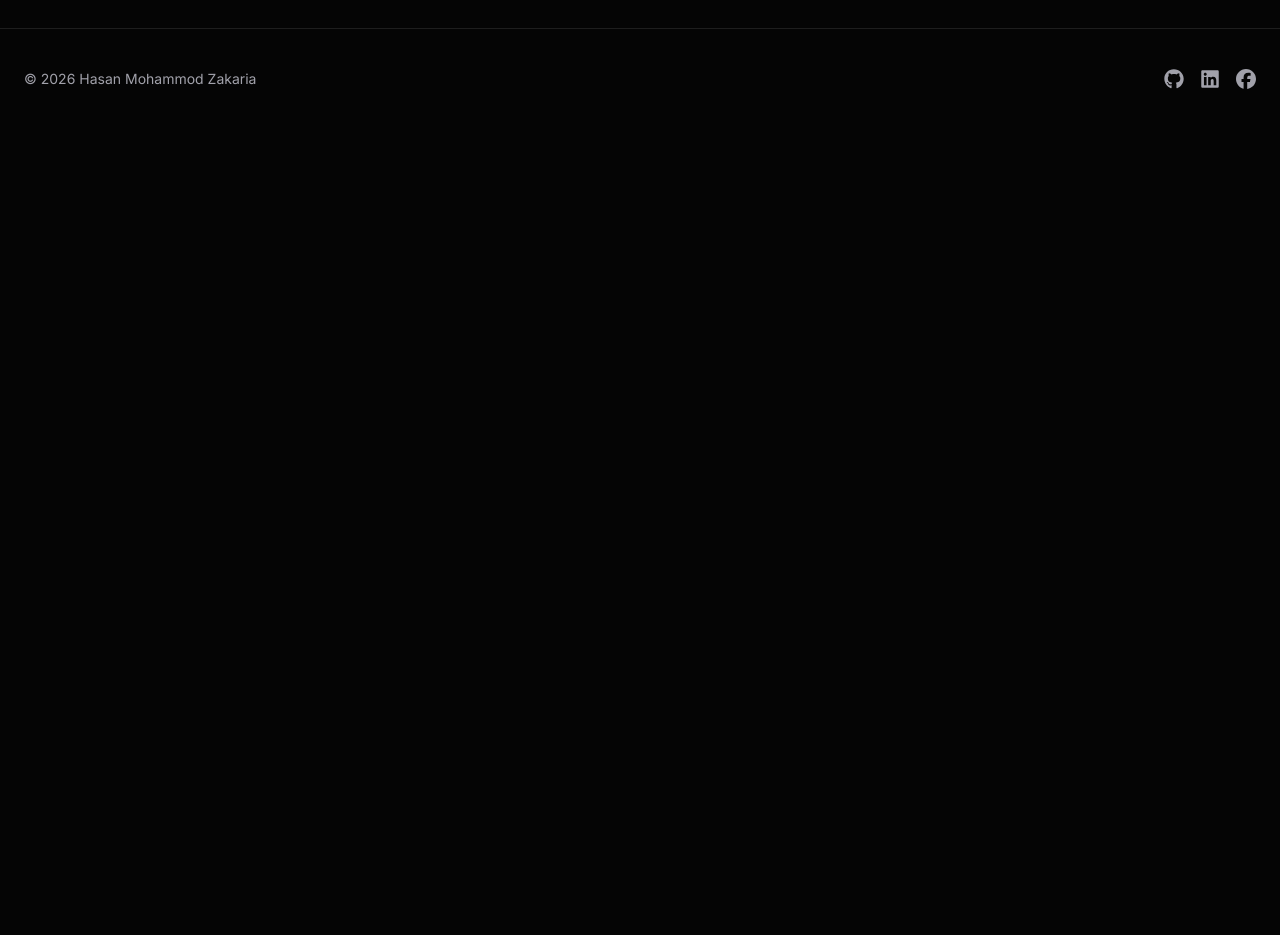
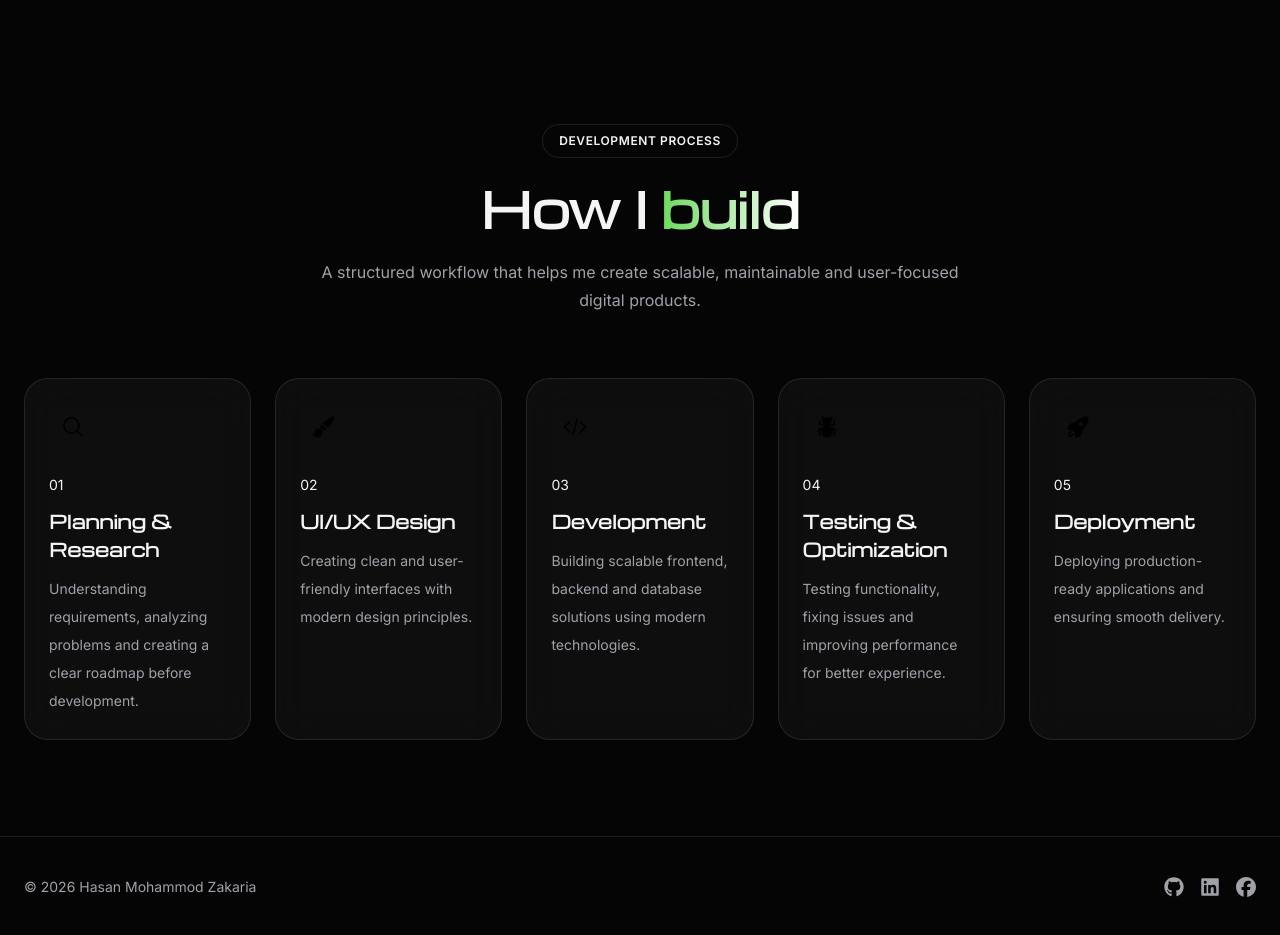
Before and after one commit to HasanMohammodZakaria/personal-portfolio, a Next.js app: page / in a window 1280 px wide. Shown: the part 2740-3675 px from the top of the page. Before the commit the page ends 2869 px from the top, so only its background shows below. Built offline with nearby package versions, Linux system fonts and the light colour scheme.

Commit message:
create development process section

```diff
--- a/src/app/page.tsx
+++ b/src/app/page.tsx
@@ -1,4 +1,5 @@
 import About from "@/components/home/About";
+import DevelopmentProcess from "@/components/home/DevelopmentProcess";
 import FeaturedProjects from "@/components/home/FeaturedProjects";
 import Hero from "@/components/home/Hero";
 
@@ -9,6 +10,7 @@ export default function Home() {
       <Hero />
       <About />
       <FeaturedProjects />
+      <DevelopmentProcess />
     </div>
   );
 }
--- /dev/null
+++ b/src/components/home/DevelopmentProcess.tsx
@@ -0,0 +1,322 @@
+"use client";
+import {
+  motion,
+} from "framer-motion";
+
+
+import {
+  HiMagnifyingGlass,
+  HiPaintBrush,
+  HiCodeBracket,
+  HiBugAnt,
+  HiRocketLaunch,
+} from "react-icons/hi2";
+
+
+import SectionHeading from "@/components/ui/SectionHeading";
+
+import GlassCard from "@/components/ui/GlassCard";
+
+
+
+const developmentSteps = [
+
+  {
+    id: "01",
+
+    title: "Planning & Research",
+
+    description:
+      "Understanding requirements, analyzing problems and creating a clear roadmap before development.",
+
+    icon: HiMagnifyingGlass,
+
+  },
+
+
+  {
+    id: "02",
+
+    title: "UI/UX Design",
+
+    description:
+      "Creating clean and user-friendly interfaces with modern design principles.",
+
+    icon: HiPaintBrush,
+
+  },
+
+
+  {
+    id: "03",
+
+    title: "Development",
+
+    description:
+      "Building scalable frontend, backend and database solutions using modern technologies.",
+
+    icon: HiCodeBracket,
+
+  },
+
+
+  {
+    id: "04",
+
+    title: "Testing & Optimization",
+
+    description:
+      "Testing functionality, fixing issues and improving performance for better experience.",
+
+    icon: HiBugAnt,
+
+  },
+
+
+  {
+    id: "05",
+
+    title: "Deployment",
+
+    description:
+      "Deploying production-ready applications and ensuring smooth delivery.",
+
+    icon: HiRocketLaunch,
+
+  },
+
+];
+
+
+
+
+
+export default function DevelopmentProcess(){
+
+
+  return (
+
+    <section
+
+      id="process"
+
+      className="
+        section-padding
+      "
+
+    >
+
+
+      <div
+
+        className="
+          mx-auto
+          max-w-7xl
+          px-6
+        "
+
+      >
+
+
+
+        <SectionHeading
+
+          badge="Development Process"
+
+          title="How I"
+
+          highlight="build"
+
+          description="
+            A structured workflow that helps me
+            create scalable, maintainable and
+            user-focused digital products.
+          "
+
+        />
+
+
+
+
+
+
+        <div
+
+          className="
+            mt-16
+            grid
+            gap-6
+            md:grid-cols-2
+            lg:grid-cols-5
+          "
+
+        >
+
+
+          {
+            developmentSteps.map(
+
+              (step,index)=>{
+
+
+                const Icon = step.icon;
+
+
+                return (
+
+                  <motion.div
+
+                    key={step.id}
+
+
+                    initial={{
+                      opacity:0,
+                      y:40,
+                    }}
+
+
+                    whileInView={{
+                      opacity:1,
+                      y:0,
+                    }}
+
+
+                    viewport={{
+                      once:true,
+                    }}
+
+
+                    transition={{
+                      duration:.5,
+                      delay:index * .1,
+                    }}
+
+                  >
+
+
+
+                    <GlassCard
+
+                      className="
+                        h-full
+                        p-6
+                      "
+
+                    >
+
+
+
+                      <div
+
+                        className="
+                          flex
+                          h-12
+                          w-12
+                          items-center
+                          justify-center
+                          rounded-full
+                          bg-primary
+                          text-black
+                        "
+
+                      >
+
+                        <Icon
+
+                          size={24}
+
+                        />
+
+                      </div>
+
+
+
+
+
+
+                      <span
+
+                        className="
+                          mt-6
+                          block
+                          text-sm
+                          text-primary
+                        "
+
+                      >
+
+                        {step.id}
+
+                      </span>
+
+
+
+
+
+
+                      <h3
+
+                        className="
+                          mt-3
+                          text-lg
+                          font-semibold
+                        "
+
+                      >
+
+                        {step.title}
+
+                      </h3>
+
+
+
+
+
+
+                      <p
+
+                        className="
+                          mt-3
+                          text-sm
+                          leading-7
+                          text-muted
+                        "
+
+                      >
+
+                        {step.description}
+
+                      </p>
+
+
+
+
+                    </GlassCard>
+
+
+
+                  </motion.div>
+
+                );
+
+
+              }
+
+            )
+          }
+
+
+
+        </div>
+
+
+
+      </div>
+
+
+
+    </section>
+
+  );
+
+}
```
Also changed, not shown: src/components/home/TechStack.tsx (added).
